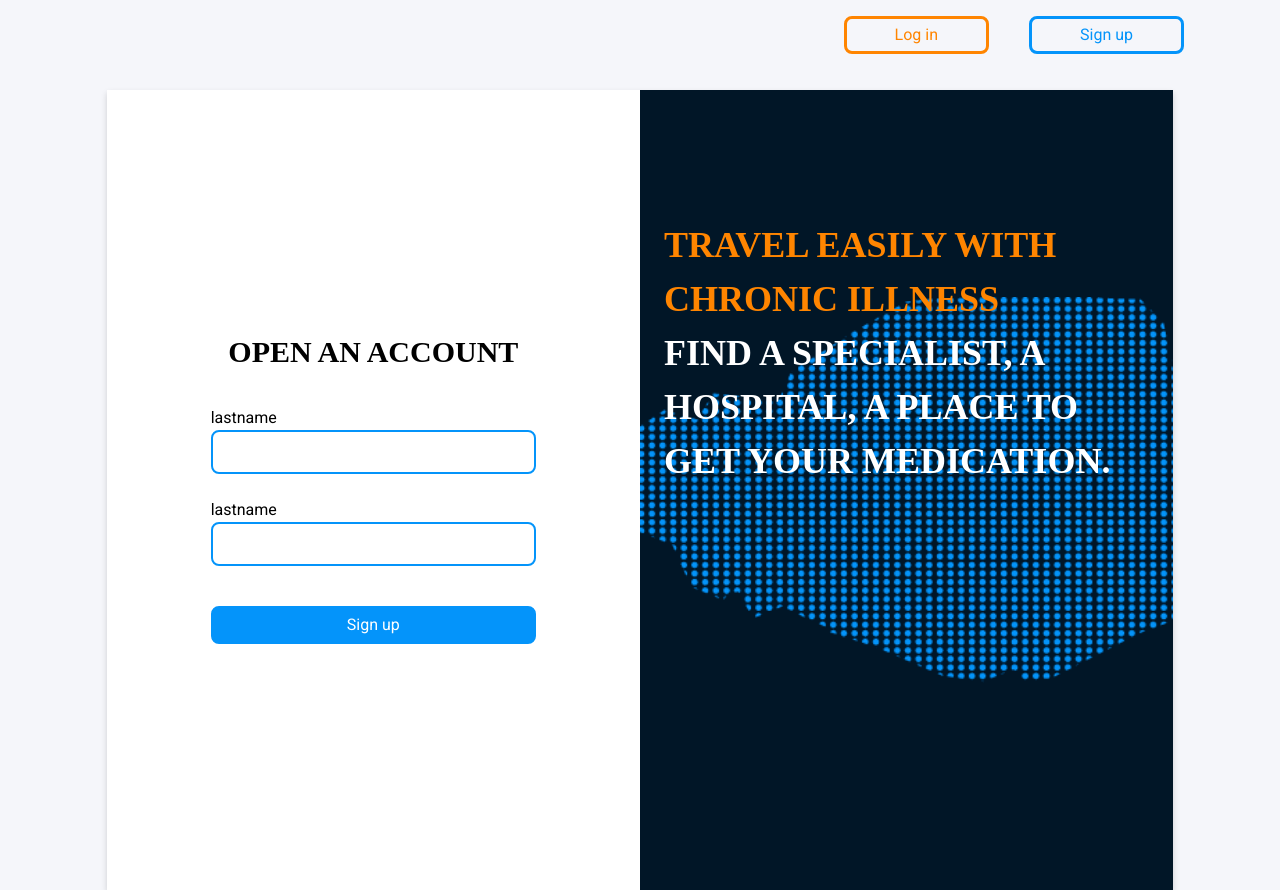
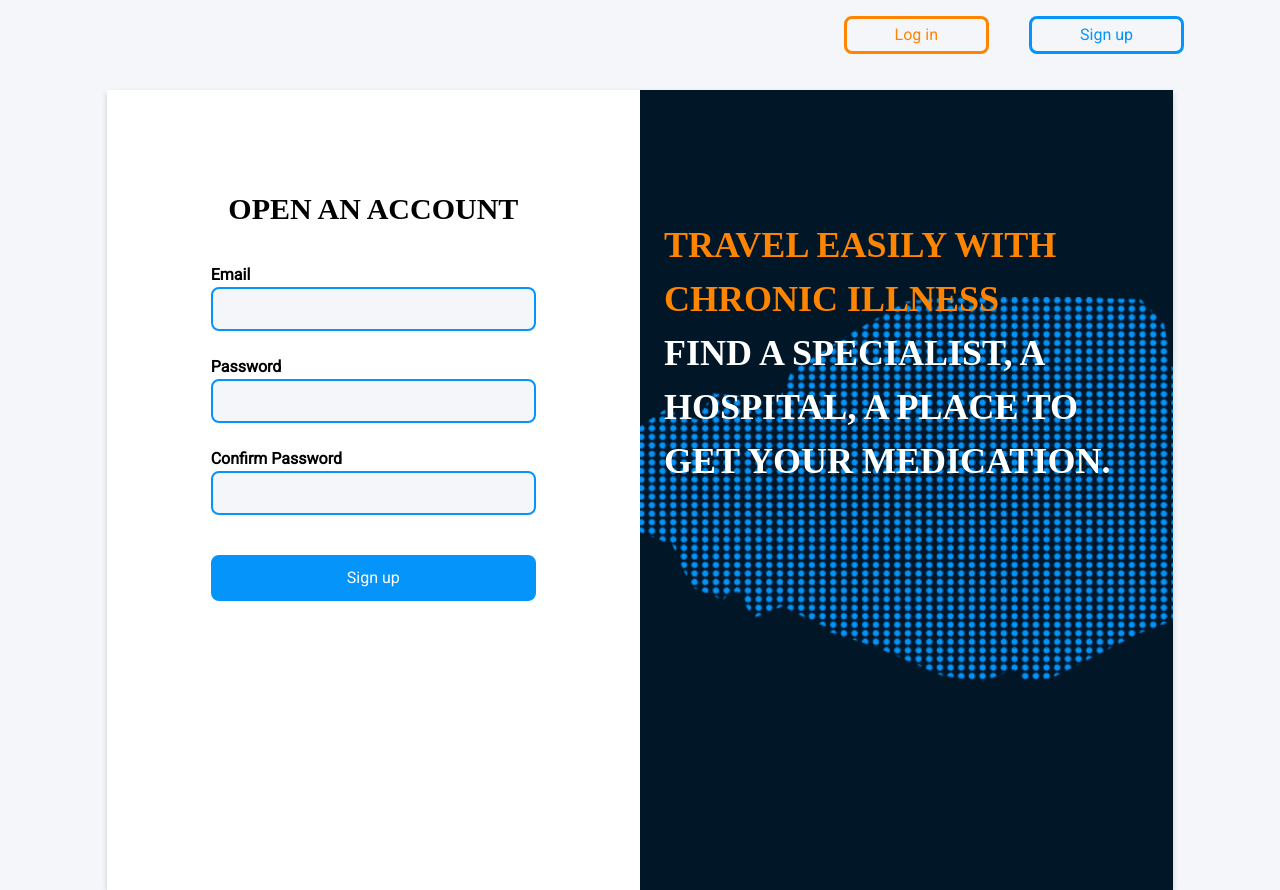
Before and after one commit to nekocheik/I_need_v2, a React (Create React App) app: page /log/1 in a window 1280 px wide. Built offline with nearby package versions, Linux system fonts and the light colour scheme.

Commit message:
progess in projec page log

```diff
--- a/src/App.js
+++ b/src/App.js
@@ -1,7 +1,7 @@
 import React from "react";
 import "./App.css";
 import { Switch, Route } from "react-router-dom";
-import SingIn from "./views/SingIN";
+import Log from "./views/Log";
 import NavBarre from "./components/layouts/NavBarre";
 import PageWrap from "./components/layouts/PageWrap";
 
@@ -12,8 +12,8 @@ function App() {
         <NavBarre />
         <PageWrap>
           <Switch>
-            <Route path="/">
-              <SingIn />
+            <Route path="/log/:type">
+              <Log />
             </Route>
           </Switch>
         </PageWrap>
--- a/src/components/molecules/MInput.jsx
+++ b/src/components/molecules/MInput.jsx
@@ -1,12 +1,16 @@
 import React from "react";
 import useStyleGuild from "../../customHooks/useStyleGuild";
 
-const AInput = ({ name, ref, children }) => {
+const AInput = ({ name, ref, children, classCss = "" }) => {
   return (
     <div className="flex flex-col justify-start w-full mt-6">
-      <label className="text-left">{name}</label>
+      <label className="font-semibold text-left">{name}</label>
       <input
-        className="border-2 py-2 pl-3 font-semibold rounded-lg border-primary-color  w-full"
+        className={
+          "border-2 py-2 pl-3 font-semibold rounded-lg border-primary-color w-full" +
+          " " +
+          classCss
+        }
         name={name}
         ref={ref}
       />
--- a/src/customHooks/useStyleGuild.jsx
+++ b/src/customHooks/useStyleGuild.jsx
@@ -22,7 +22,13 @@ export default function (fallbackValue) {
     })
   );
 
-  const [_val, _setVal] = useState();
+  const [_val, _setVal] = useState(
+    toCss(
+      ...Object.entries(_valDefault)
+        .map(([key, val]) => (val.state ? val.style : false))
+        .filter((val) => val)
+    )
+  );
 
   useEffect(() => {
     _setVal(
@@ -32,7 +38,6 @@ export default function (fallbackValue) {
           .filter((val) => val)
       )
     );
-    console.log(_valDefault);
   }, [_valDefault]);
 
   return [
--- /dev/null
+++ b/src/views/Log.jsx
@@ -0,0 +1,64 @@
+import React from "react";
+import PageWrap from "../components/layouts/PageWrap";
+import CatchPhrase from "../components/layouts/CatchPhrase";
+import { useForm } from "react-hook-form";
+import Input from "../components/molecules/MInput";
+import AButton from "../components/atoms/AButton";
+import { path, url, Route, Switch, useRouteMatch } from "react-router-dom";
+
+const SingIn = () => {
+  let { path, url } = useRouteMatch();
+  const { register, handleSubmit, errors } = useForm();
+  const onSubmit = (data) => {
+    console.log(data);
+  };
+
+  const SingUP = () => {
+    return (
+      <form className="w-full p-2" onSubmit={handleSubmit(onSubmit)}>
+        <Input
+          name="Email"
+          classCss="bg-quaternary-color"
+          ref={register({ required: true })}
+        >
+          {errors.lastname && "Last name is required."}
+        </Input>
+        <Input
+          classCss="bg-quaternary-color"
+          name="Password"
+          ref={register({ required: true })}
+        >
+          {errors.lastname && "Last name is required."}
+        </Input>
+        <Input
+          classCss="bg-quaternary-color"
+          name="Confirm Password"
+          ref={register({ required: true })}
+        >
+          {errors.lastname && "Last name is required."}
+        </Input>
+        <span className="block mt-10">
+          <AButton classCss="w-full py-2" className="my-8" full={true}>
+            Sign up
+          </AButton>
+        </span>
+      </form>
+    );
+  };
+
+  return (
+    <div className="flex flex-row w-full min-h-screen">
+      <div id="form_singUp" className="relative w-full px-24">
+        <p className="text-3xl font-bold font-Assistant pt-24">
+          OPEN AN ACCOUNT
+        </p>
+        <Switch>
+          <SingUP />
+        </Switch>
+      </div>
+      <CatchPhrase />
+    </div>
+  );
+};
+
+export default SingIn;
--- a/src/views/SingIN.jsx
+++ /dev/null
@@ -1,40 +0,0 @@
-import React from "react";
-import PageWrap from "../components/layouts/PageWrap";
-import CatchPhrase from "../components/layouts/CatchPhrase";
-import { useForm } from "react-hook-form";
-import Input from "../components/molecules/MInput";
-import AButton from "../components/atoms/AButton";
-
-const SingIn = () => {
-  const { register, handleSubmit, errors } = useForm();
-  const onSubmit = (data) => {
-    console.log(data);
-  };
-
-  return (
-    <div className="flex flex-row w-full min-h-screen">
-      <div
-        id="form_singUp"
-        className="flex flex-col justify-center w-full px-24"
-      >
-        <p className="text-3xl font-bold font-Assistant">OPEN AN ACCOUNT</p>
-        <form className="w-full p-2" onSubmit={handleSubmit(onSubmit)}>
-          <Input name="lastname" ref={register({ required: true })}>
-            {errors.lastname && "Last name is required."}
-          </Input>
-          <Input name="lastname" ref={register({ required: true })}>
-            {errors.lastname && "Last name is required."}
-          </Input>
-          <span className="mt-10 block">
-            <AButton classCss="w-full" className="my-8" full={true}>
-              Sign up
-            </AButton>
-          </span>
-        </form>
-      </div>
-      <CatchPhrase />
-    </div>
-  );
-};
-
-export default SingIn;
```
